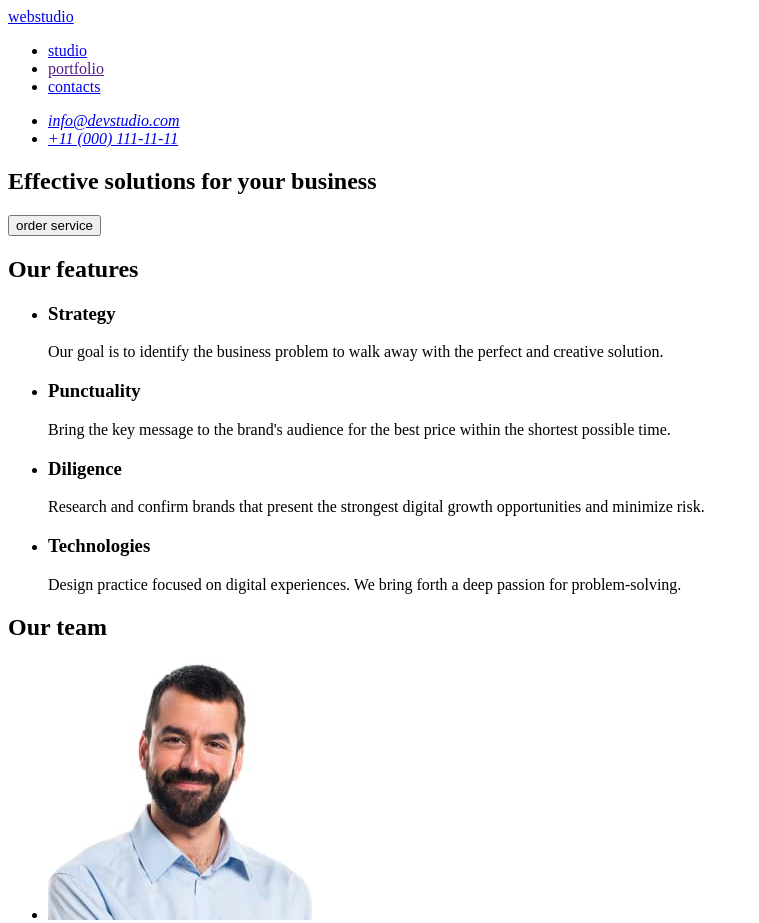
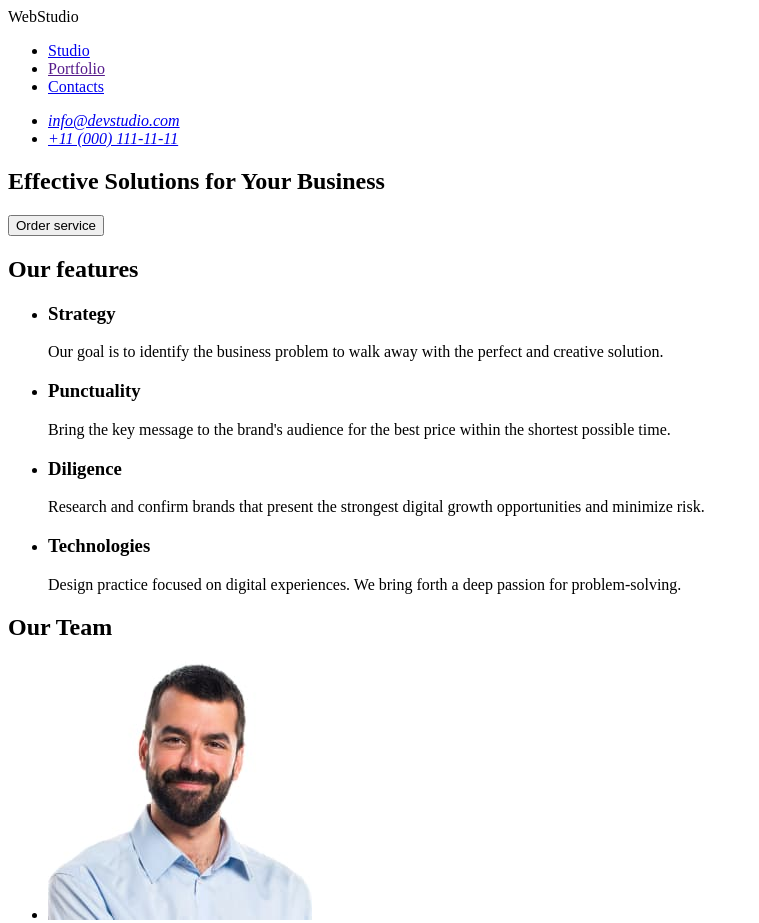
Before and after one commit to Svitlana3513/goit-markup-hw-01, a plain HTML site: page index.html in a window 1280 px wide. Shown: the top 923 px of the page, without its empty margins (0-759 px from the left). Drawn offline with Linux system fonts and the light colour scheme.

Commit message:
add index.html

```diff
--- a/index.html
+++ b/index.html
@@ -9,16 +9,16 @@
     <!--header-->
     <header>
         <nav>
-        <a href="./index.html">webstudio</a>
+        WebStudio
         <ul>
             <li>
-                <a href="./index.html">studio</a>
+                <a href="./index.html">Studio</a>
             </li>
             <li>
-                <a href="">portfolio</a>
+                <a href="">Portfolio</a>
             </li>
             <li>
-                <a href="#our-team">contacts</a>
+                <a href="#our-team">Contacts</a>
             </li>
         </ul>
         </nav>
@@ -37,8 +37,9 @@
     <main>
       <!--hero-->
         <section>
-            <h1>Effective solutions for your business</h1>
-            <button type="button">order service</button>
+            <h1>Effective Solutions
+            for Your Business</h1>
+            <button type="button">Order service</button>
         </section>
       <!--features-->
         <section>
@@ -75,7 +76,7 @@
         </section>
         <!-- our team -->
         <section id="our-team">
-            <h2>Our team</h2>
+            <h2>Our Team</h2>
             <ul>
                 <li>
                     <img
@@ -128,7 +129,7 @@
 
     </main>
     <footer>
-        <a href="./index.html">webstudio</a>
+        WebStudio
         <p>
             Increase the flow of customers and sales for your business with digital marketing & growth solutions.
         </p>
```
